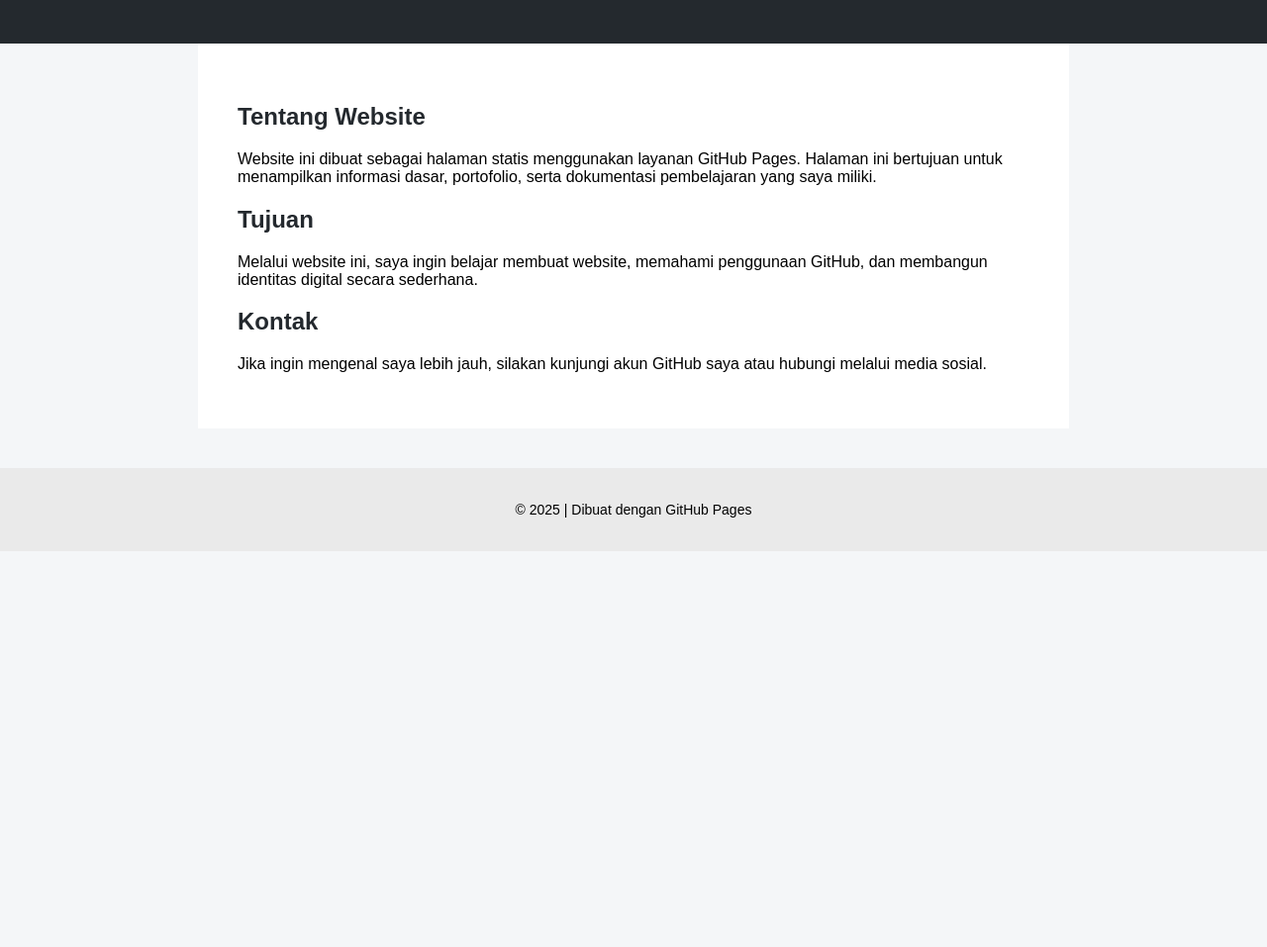
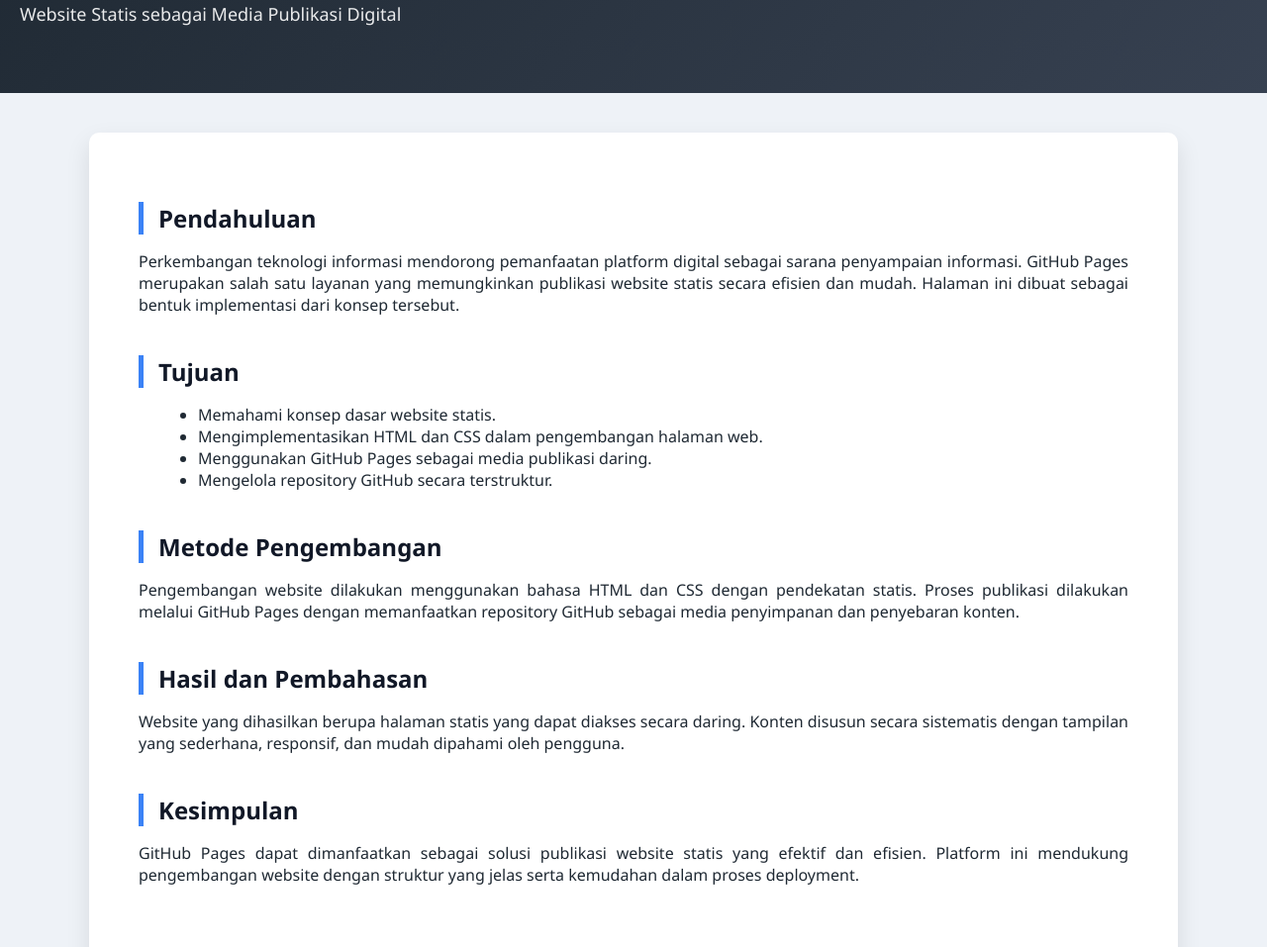
Before and after one commit to sitinurmardianti03/sitinurmardianti03.github.io, a plain HTML site: page index.html in a window 1280 px wide. Shown: the part 130-1087 px from the top of the page at 99% size. Before the commit the page ends 800 px from the top, so only its background shows below. Drawn offline with Linux system fonts and the light colour scheme.

Commit message:
Update index.html

```diff
--- a/index.html
+++ b/index.html
@@ -3,73 +3,139 @@
 <head>
     <meta charset="UTF-8">
     <meta name="viewport" content="width=device-width, initial-scale=1.0">
-    <title>My GitHub Pages</title>
+    <title>Implementasi GitHub Pages</title>
 
     <style>
         body {
-            font-family: Arial, Helvetica, sans-serif;
-            background-color: #f4f6f8;
+            font-family: "Segoe UI", Arial, sans-serif;
+            background-color: #eef2f7;
             margin: 0;
             padding: 0;
+            color: #1f2933;
         }
 
         header {
-            background-color: #24292e;
-            color: white;
-            padding: 30px;
+            background: linear-gradient(135deg, #1f2933, #374151);
+            color: #ffffff;
+            padding: 50px 20px;
             text-align: center;
         }
 
+        header h1 {
+            margin-bottom: 10px;
+            font-size: 32px;
+        }
+
+        header p {
+            font-size: 18px;
+            opacity: 0.9;
+        }
+
+        main {
+            max-width: 1000px;
+            margin: 40px auto;
+            background-color: #ffffff;
+            padding: 50px;
+            border-radius: 10px;
+            box-shadow: 0 10px 25px rgba(0, 0, 0, 0.1);
+        }
+
         section {
-            padding: 40px;
-            max-width: 800px;
-            margin: auto;
-            background-color: white;
+            margin-bottom: 40px;
         }
 
         h2 {
-            color: #24292e;
+            color: #111827;
+            border-left: 5px solid #3b82f6;
+            padding-left: 15px;
+            margin-bottom: 15px;
+        }
+
+        p {
+            text-align: justify;
+            font-size: 16px;
+        }
+
+        ul {
+            margin-left: 20px;
         }
 
         footer {
+            background-color: #e5e7eb;
+            padding: 25px;
             text-align: center;
-            padding: 20px;
-            background-color: #eaeaea;
-            margin-top: 40px;
             font-size: 14px;
+        }
+
+        footer strong {
+            color: #111827;
         }
     </style>
 </head>
 <body>
 
     <header>
-        <h1>Selamat Datang di GitHub Pages Saya</h1>
-        <p>Website sederhana yang dibuat menggunakan GitHub Pages</p>
+        <h1>Implementasi GitHub Pages</h1>
+        <p>Website Statis sebagai Media Publikasi Digital</p>
     </header>
 
-    <section>
-        <h2>Tentang Website</h2>
-        <p>
-            Website ini dibuat sebagai halaman statis menggunakan layanan GitHub Pages.
-            Halaman ini bertujuan untuk menampilkan informasi dasar, portofolio,
-            serta dokumentasi pembelajaran yang saya miliki.
-        </p>
+    <main>
+        <section>
+            <h2>Pendahuluan</h2>
+            <p>
+                Perkembangan teknologi informasi mendorong pemanfaatan platform digital
+                sebagai sarana penyampaian informasi. GitHub Pages merupakan salah satu
+                layanan yang memungkinkan publikasi website statis secara efisien dan mudah.
+                Halaman ini dibuat sebagai bentuk implementasi dari konsep tersebut.
+            </p>
+        </section>
 
-        <h2>Tujuan</h2>
-        <p>
-            Melalui website ini, saya ingin belajar membuat website,
-            memahami penggunaan GitHub, dan membangun identitas digital secara sederhana.
-        </p>
+        <section>
+            <h2>Tujuan</h2>
+            <ul>
+                <li>Memahami konsep dasar website statis.</li>
+                <li>Mengimplementasikan HTML dan CSS dalam pengembangan halaman web.</li>
+                <li>Menggunakan GitHub Pages sebagai media publikasi daring.</li>
+                <li>Mengelola repository GitHub secara terstruktur.</li>
+            </ul>
+        </section>
 
-        <h2>Kontak</h2>
-        <p>
-            Jika ingin mengenal saya lebih jauh, silakan kunjungi akun GitHub saya
-            atau hubungi melalui media sosial.
-        </p>
-    </section>
+        <section>
+            <h2>Metode Pengembangan</h2>
+            <p>
+                Pengembangan website dilakukan menggunakan bahasa HTML dan CSS
+                dengan pendekatan statis. Proses publikasi dilakukan melalui
+                GitHub Pages dengan memanfaatkan repository GitHub sebagai
+                media penyimpanan dan penyebaran konten.
+            </p>
+        </section>
+
+        <section>
+            <h2>Hasil dan Pembahasan</h2>
+            <p>
+                Website yang dihasilkan berupa halaman statis yang dapat diakses
+                secara daring. Konten disusun secara sistematis dengan tampilan
+                yang sederhana, responsif, dan mudah dipahami oleh pengguna.
+            </p>
+        </section>
+
+        <section>
+            <h2>Kesimpulan</h2>
+            <p>
+                GitHub Pages dapat dimanfaatkan sebagai solusi publikasi website statis
+                yang efektif dan efisien. Platform ini mendukung pengembangan website
+                dengan struktur yang jelas serta kemudahan dalam proses deployment.
+            </p>
+        </section>
+    </main>
 
     <footer>
-        <p>&copy; 2025 | Dibuat dengan GitHub Pages</p>
+        <p>
+            <strong>Nama:</strong> Isi Nama <br>
+            <strong>Identitas:</strong> Isi NIM / ID <br>
+            <strong>Program Studi:</strong> Isi Prodi
+        </p>
+        <p>&copy; 2025</p>
     </footer>
 
 </body>
```
